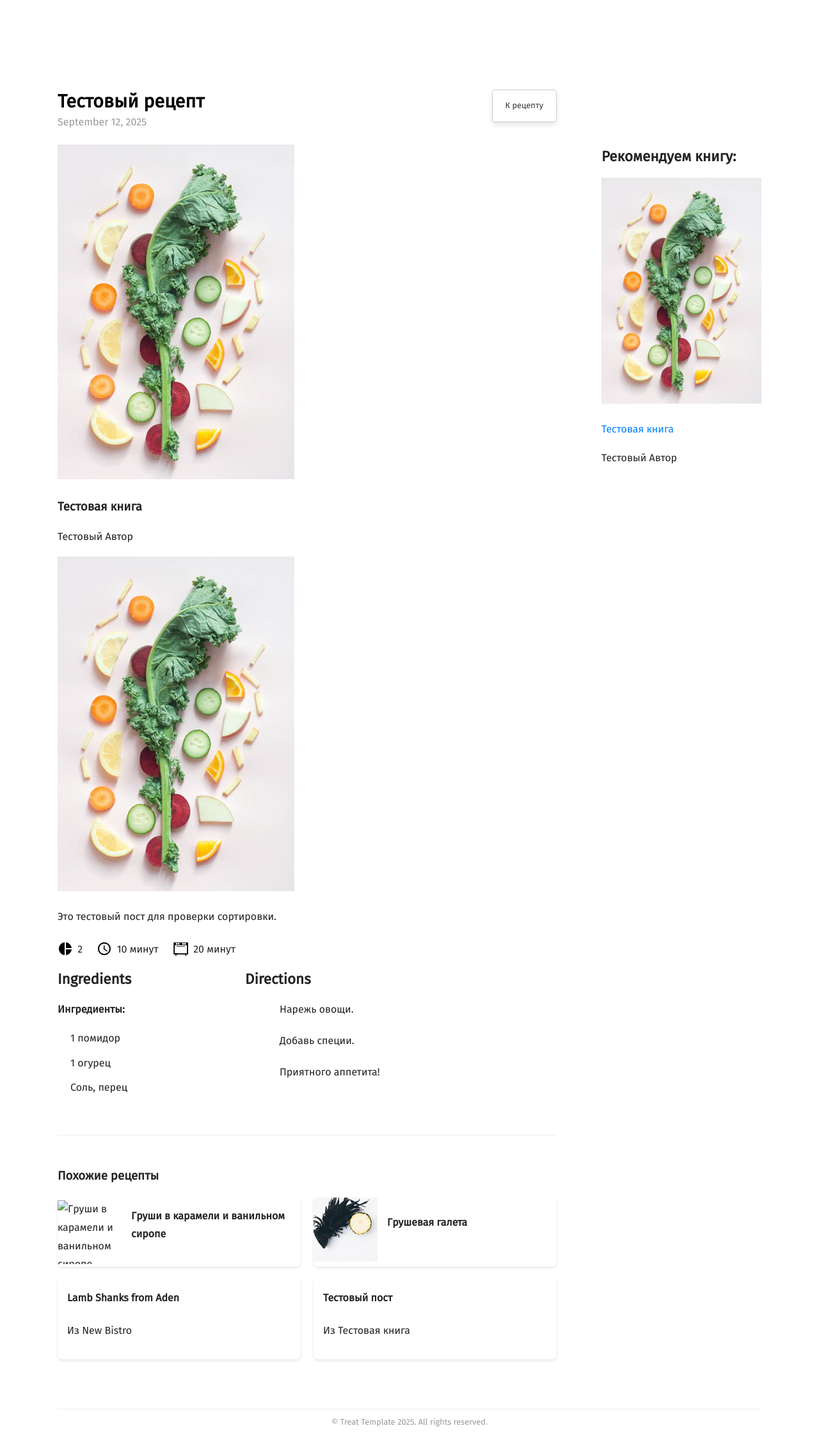
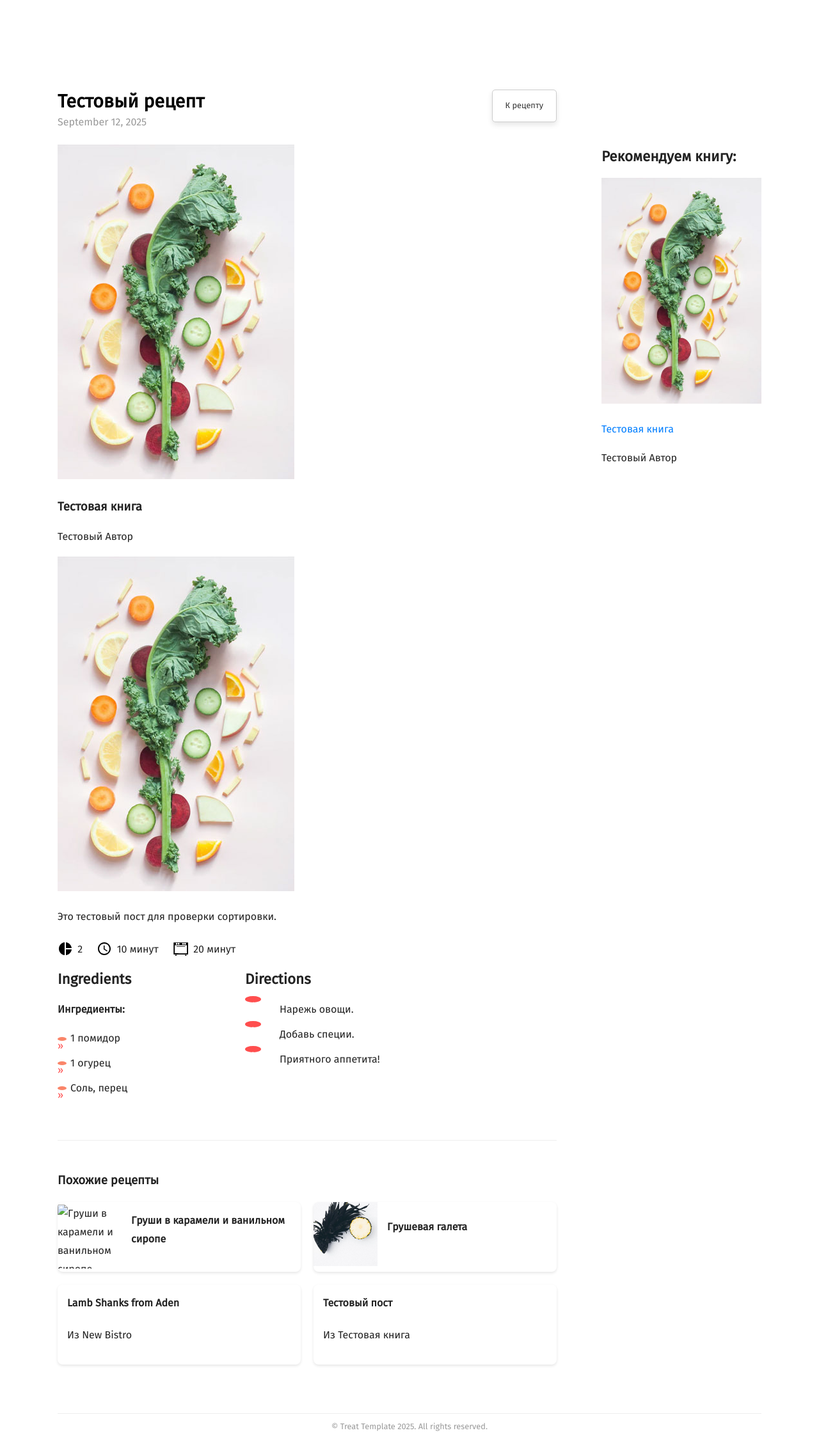
Before and after one commit to Helga1970/new-site, a Jekyll site: the page built from _recipes/2025-09-12-test-recept.md, in a window 1280 px wide. Shown: the whole page at 64% size. Built offline with Jekyll 4.4.1, drawn with Linux system fonts in a browser that asks for light colours; nearby versions of some CDN libraries; some web fonts are replaced.

Commit message:
Update recipes.scss

```diff
--- a/_sass/recipes.scss
+++ b/_sass/recipes.scss
@@ -101,43 +101,42 @@
   box-shadow: 0 6px 12px rgba(0,0,0,0.2);
 }
 
-/* --- FIX: reset any existing markers --- */
-/* Убираем все маркеры у списков в рецепте */
-article.post .recipe-contents ol,
-article.post .recipe-contents ul {
-  list-style: none !important;
-  margin: 0;
-  padding: 0;
+/* Финальные стили для списков */
+.directions ol,
+.ingredients ul {
+    list-style: none;
+    padding-left: 0;
 }
 
-/* Убираем любые маркеры, созданные через ::marker или ::before */
-article.post .recipe-contents ol li::marker,
-article.post .recipe-contents ul li::marker {
-  font-size: 0;
-  color: transparent;
-  content: "" !important;
+.directions ol li,
+.ingredients ul li {
+    position: relative;
+    padding-left: 20px;
+    margin: 0 0 10px 0;
 }
 
-article.post .recipe-contents ol li::before,
-article.post .recipe-contents ul li::before {
-  content: none !important;
-  display: none !important;
+/* Толстые точки для шагов */
+.directions ol li::before {
+    content: "";
+    position: absolute;
+    top: 50%;
+    left: 0;
+    width: 10px;
+    height: 10px;
+    background-color: #fa8569;
+    border-radius: 50%;
+    transform: translateY(-50%);
 }
 
-/* Базовый отступ у всех li внутри рецепта */
-article.post .recipe-contents li {
-  position: relative;
-  padding-left: 1.25em;
-  margin-bottom: 0.6em;
+/* Тонкие точки для ингредиентов */
+.ingredients ul li::before {
+    content: "";
+    position: absolute;
+    top: 50%;
+    left: 0;
+    width: 6px;
+    height: 6px;
+    background-color: #fa8569;
+    border-radius: 50%;
+    transform: translateY(-50%);
 }
-
-/* Ингредиенты: убираем маркеры */
-article.post .recipe-contents .ingredients ul,
-article.post .recipe-contents .ingredients ol {
-  padding-left: 0;
-}
-
-/* Шаги: убираем маркеры */
-article.post .recipe-contents .directions ol {
-  padding-left: 0;
-}
```
